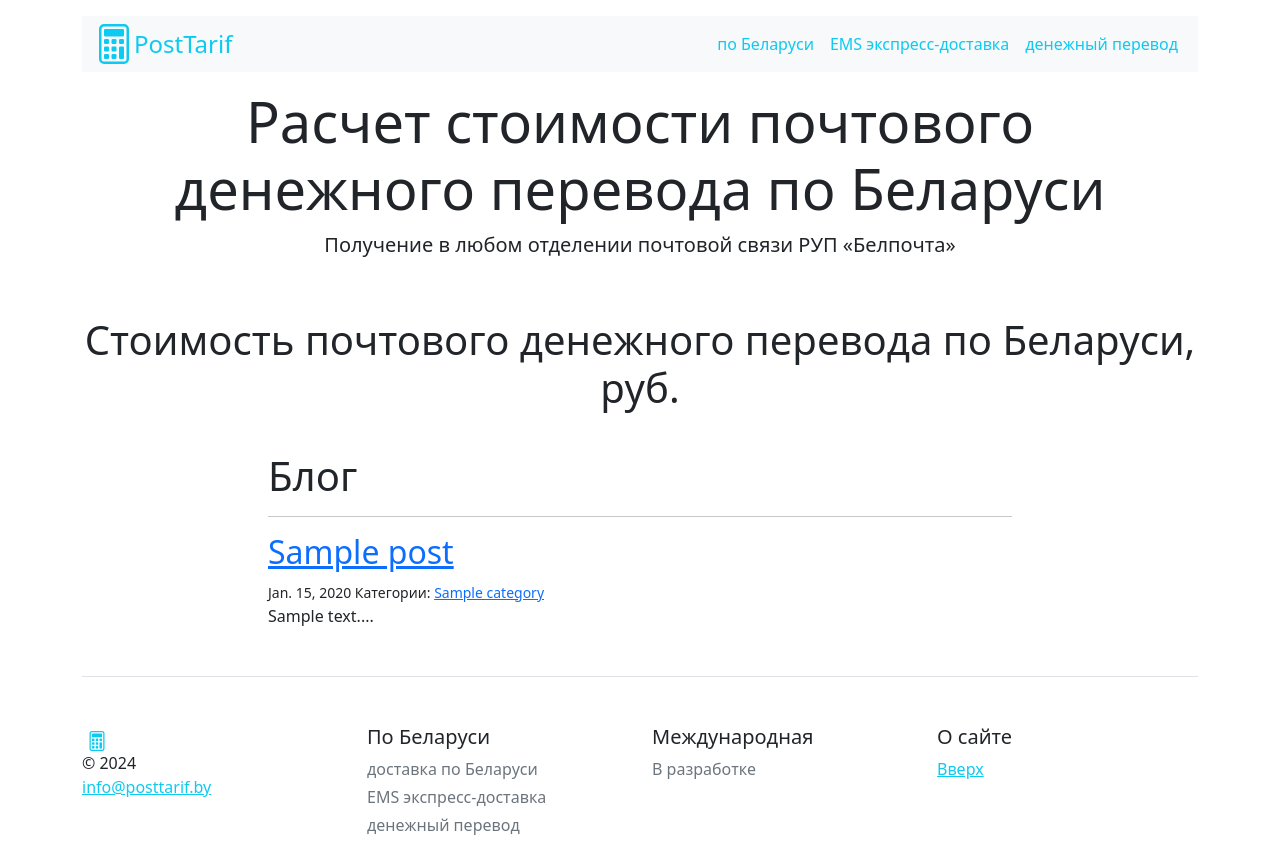
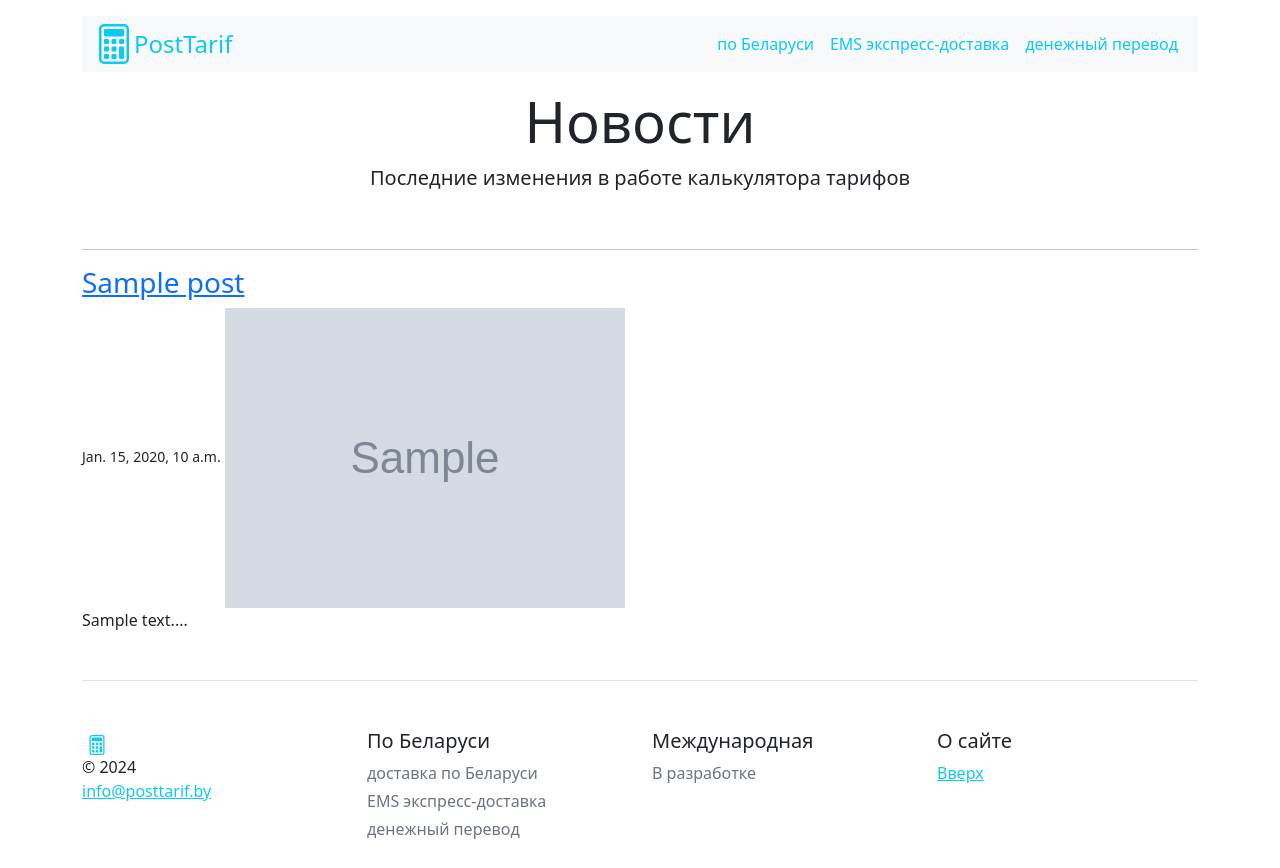
Before and after one commit to AlenaYurevich/Postcalc3, a Django app: template news/templates/news_index.html in a window 1280 px wide. Shown: the top 868 px of the page. Before the commit the page ends 835 px from the top, so only its background shows below. Run offline with Django 3.2, Linux system fonts and the light colour scheme; the template is opened without the code that fills it: most values are stand-ins (such as "Sample title", 1, 10 or a date in 2020); grey boxes marked "Sample" are stand-in pictures; some libraries are stand-ins or nearby versions.

Commit message:
adding posts

```diff
--- a/news/templates/news_index.html
+++ b/news/templates/news_index.html
@@ -13,36 +13,22 @@
  <main>
   <header>
     <div class="pricing-header p-3 pb-md-4 mx-auto text-center">
-      <h1 class="display-4 fw-normal text-body-emphasis">Расчет стоимости почтового денежного перевода по Беларуси</h1>
-      <p class="fs-5 text-body-secondary">Получение в любом отделении почтовой связи РУП <q>Белпочта</q></p>
+      <h1 class="display-4 fw-normal text-body-emphasis">Новости</h1>
+      <p class="fs-5 text-body-secondary">Последние изменения в работе калькулятора тарифов</p>
     </div>
   </header>
 
-  <div class="row row-cols-1 row-cols-md-1 mb-3">
-
-  </div>
-    <h2 class="display-6 text-center mb-4">Стоимость почтового денежного перевода по Беларуси, руб.</h2>
-
-    <div class="row row-cols-1 row-cols-md-3 mb-3 text-center">
-
-    </div>
-
-     <div class="col-md-8 offset-md-2">
-  <h1>Блог</h1>
   <hr>
   {% for post in posts %}
-  <h2><a href="{% url 'blog_detail' post.pk%}">{{ post.title }}</a></h2>
-  <small>
-      {{ post.created_on.date }}
-      Категории:
-      {% for category in post.categories.all %}
-      <a href="{% url 'blog_category' category.name %}">
-          {{ category.name }}
-      </a>
-      {% endfor %}
-  </small>
+  <div>
+  <h3><a href="{% url 'news_detail' post.pk %}">{{ post.title }}</a></h3>
+  <small>{{ post.created_on }}</small>
+     <img src = "{{ post.image_min }}">
+
+
+
   <p>{{ post.body | slice:":400" }}...</p>
   {% endfor %}
-</div>
+  </div>
   </main>
  {% endblock %}
--- a/news/urls.py
+++ b/news/urls.py
@@ -2,6 +2,7 @@ from django.urls import path
 from . import views
 
 urlpatterns = [
-    path('', views.index),
-    path("cats/", views.categories)
+    path('', views.news_index, name='news_index'),
+    path('<int:pk>/', views.news_detail, name='news_detail'),
+    path('<category>/', views.news_category, name='news_category'),
 ]
```
Also changed, not shown: news/models.py (+12 -3 lines), news/views.py (+26 -5 lines), db.sqlite3, 1 other file.
